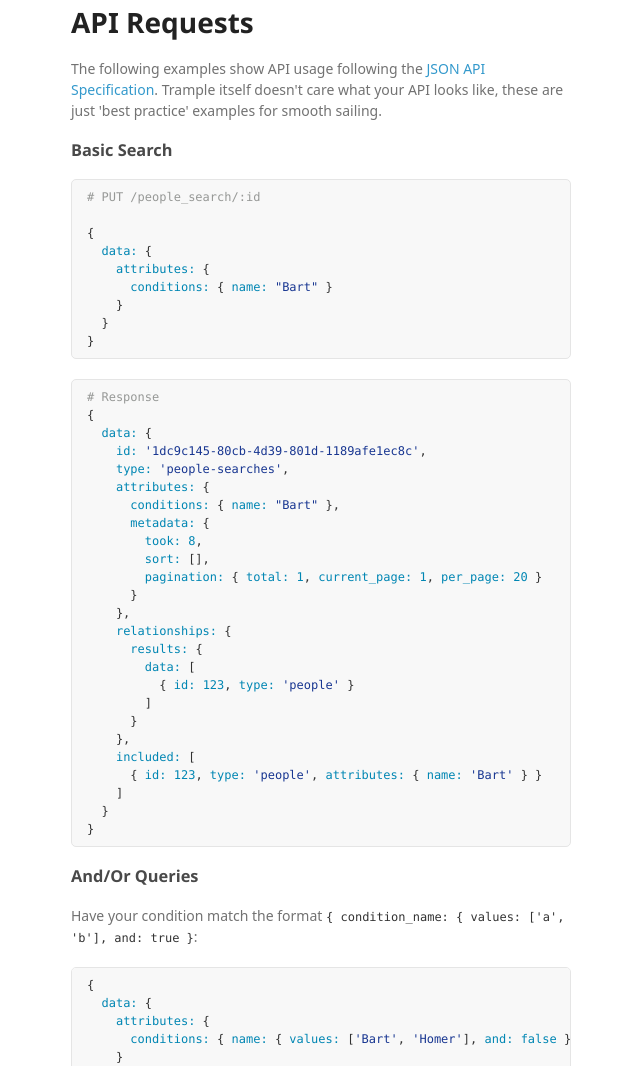
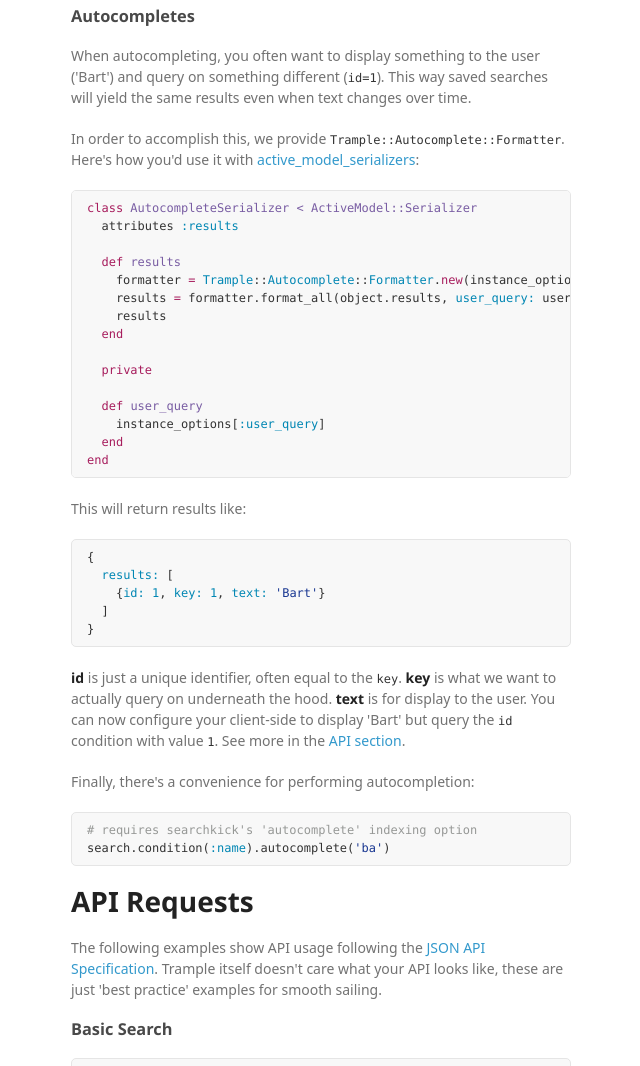
Before and after one commit to richmolj/trample, a plain HTML site: page index.html in a window 1280 px wide. Shown: the part 3623-4689 px from the top of the page, without its empty margins (499-1139 px from the left). Drawn offline with Linux system fonts and the light colour scheme; a web font is replaced by a local one.

```diff
--- a/index.html
+++ b/index.html
@@ -216,6 +216,44 @@
   <span class="pl-c1">PeopleSearch</span>.<span class="pl-k">new</span>(<span class="pl-c1">conditions:</span> {<span class="pl-c1">excluded_tags:</span> <span class="pl-s"><span class="pl-pds">%(</span>foo bar<span class="pl-pds">)</span></span>}) <span class="pl-c"># where tags NOT IN 'foo' or 'bar'</span></pre></div>
 </li>
 </ul>
+
+<h3>
+<a id="autocompletes" class="anchor" href="#autocompletes" aria-hidden="true"><span aria-hidden="true" class="octicon octicon-link"></span></a>Autocompletes</h3>
+
+<p>When autocompleting, you often want to display something to the user ('Bart') and query on something different (<code>id=1</code>). This way saved searches will yield the same results even when text changes over time.</p>
+
+<p>In order to accomplish this, we provide <code>Trample::Autocomplete::Formatter</code>. Here's how you'd use it with <a href="https://github.com/rails-api/active_model_serializers">active_model_serializers</a>:</p>
+
+<div class="highlight highlight-source-ruby"><pre><span class="pl-k">class</span> <span class="pl-en">AutocompleteSerializer<span class="pl-e"> &lt; ActiveModel::Serializer</span></span>
+  attributes <span class="pl-c1">:results</span>
+
+  <span class="pl-k">def</span> <span class="pl-en">results</span>
+    formatter <span class="pl-k">=</span> <span class="pl-c1">Trample</span>::<span class="pl-c1">Autocomplete</span>::<span class="pl-c1">Formatter</span>.<span class="pl-k">new</span>(instance_options[<span class="pl-c1">:format</span>])
+    results <span class="pl-k">=</span> formatter.format_all(object.results, <span class="pl-c1">user_query:</span> user_query.presence)
+    results
+  <span class="pl-k">end</span>
+
+  <span class="pl-k">private</span>
+
+  <span class="pl-k">def</span> <span class="pl-en">user_query</span>
+    instance_options[<span class="pl-c1">:user_query</span>]
+  <span class="pl-k">end</span>
+<span class="pl-k">end</span></pre></div>
+
+<p>This will return results like:</p>
+
+<div class="highlight highlight-source-ruby"><pre>{
+  <span class="pl-c1">results:</span> [
+    {<span class="pl-c1">id:</span> <span class="pl-c1">1</span>, <span class="pl-c1">key:</span> <span class="pl-c1">1</span>, <span class="pl-c1">text:</span> <span class="pl-s"><span class="pl-pds">'</span>Bart<span class="pl-pds">'</span></span>}
+  ]
+}</pre></div>
+
+<p><strong>id</strong> is just a unique identifier, often equal to the <code>key</code>. <strong>key</strong> is what we want to actually query on underneath the hood. <strong>text</strong> is for display to the user. You can now configure your client-side to display 'Bart' but query the <code>id</code> condition with value <code>1</code>. See more in the <a href="http://richmolj.github.io/trample/#autocompletes">API section</a>.</p>
+
+<p>Finally, there's a convenience for performing autocompletion:</p>
+
+<div class="highlight highlight-source-ruby"><pre><span class="pl-c"># requires searchkick's 'autocomplete' indexing option</span>
+search.condition(<span class="pl-c1">:name</span>).autocomplete(<span class="pl-s"><span class="pl-pds">'</span>ba<span class="pl-pds">'</span></span>)</pre></div>
 
 <h1>
 <a id="api-requests" class="anchor" href="#api-requests" aria-hidden="true"><span aria-hidden="true" class="octicon octicon-link"></span></a>API Requests</h1>
@@ -440,7 +478,7 @@
 <p><strong>NB</strong> Aggregations currently only supports <code>count</code> (facet) aggregations. In the future we will support <code>sum</code>s, <code>average</code>s, etc.</p>
 
 <h3>
-<a id="autocompletes" class="anchor" href="#autocompletes" aria-hidden="true"><span aria-hidden="true" class="octicon octicon-link"></span></a>Autocompletes</h3>
+<a id="autocompletes-1" class="anchor" href="#autocompletes-1" aria-hidden="true"><span aria-hidden="true" class="octicon octicon-link"></span></a>Autocompletes</h3>
 
 <p>There are two parts to autocompletes. First, the typeahead - the user types "sim" in an autocomplete, sees "Simpson" an "Simmons", and selects "Simpson". Second, execute an actual search query based on the "Simpson" selection.</p>
 
```
Also changed, not shown: params.json (+1 -1 lines).
